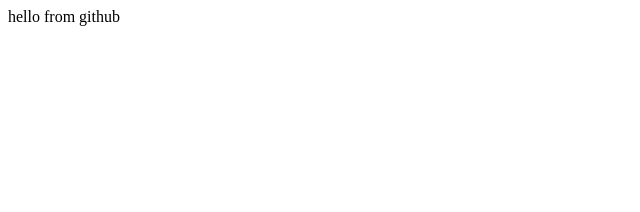
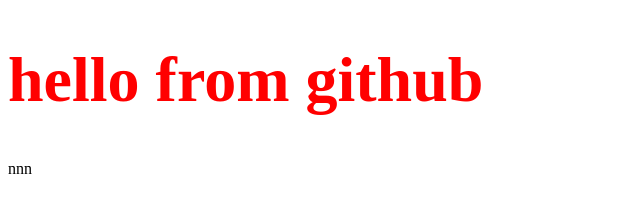
Before and after one commit to theprince1950/my-first-repo, a plain HTML site: page index.html in a window 1280 px wide. Shown: the whole page, without its empty margins (0-640 px from the left). Drawn offline with Linux system fonts and the light colour scheme.

Commit message:
add style.css and minor html changes

```diff
--- a/index.html
+++ b/index.html
@@ -4,9 +4,11 @@
     <meta charset="UTF-8">
     <meta name="viewport" content="width=device-width, initial-scale=1.0">
     <title>Document</title>
+    <link rel="stylesheet" href="./style.css">
 </head>
 <body>
-    hello from github
+    <h1>hello from github</h1>
+    nnn
 
 </body>
 </html>
--- /dev/null
+++ b/style.css
@@ -0,0 +1,4 @@
+h1{
+    color: red;
+    font-size: 4rem;
+}
```
